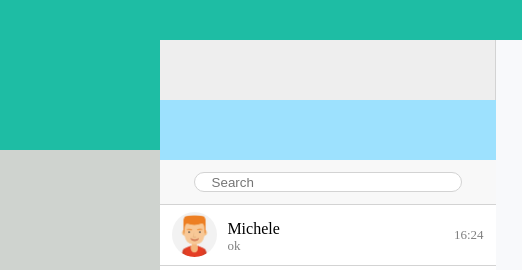
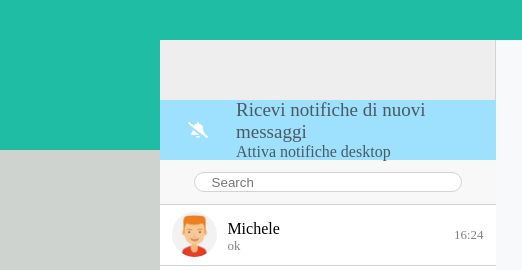
Before and after one commit to davidemvf/js-html-css-boolzap, a plain HTML site: page index.html in a window 1280 px wide. Shown: the top 270 px of the page, 0-522 px from the left. Drawn offline with nearby package versions, Linux system fonts and the light colour scheme.

Commit message:
Creata finestra di introduzione all'app.

```diff
--- a/index.html
+++ b/index.html
@@ -24,7 +24,11 @@
           </div>
 
           <div class="notification">
-
+            <i class="fas fa-bell-slash"></i>
+            <div class="notice-set">
+              <p>Ricevi notifiche di nuovi messaggi</p>
+              <a href="#">Attiva notifiche desktop </a>
+            </div>
           </div>
           <div class="search">
             <input id = "search-bar" type="text" placeholder="Search" value="">
--- a/script.js
+++ b/script.js
@@ -57,7 +57,7 @@ $(document).ready(function() {
   $(".past-chat").click(function() {
     // una volta clickato sul contatto questo diventa più scuro
     $(".past-chat").css("background", "white");
-    $(this).css("background", "#E9EBEB");
+    $(this).css("background", "lightgray");
 
 
     // salvo in una variabile il valore dell'attributo del div selezionato
--- a/style.css
+++ b/style.css
@@ -157,12 +157,32 @@ div.actions .fas{
   display: inline-block;
 }
 
-
-
 .notification {
   width: 100%;
   height: 60px;
   background: #9DE1FE;
+  display: flex;
+  justify-content: flex-start;
+  align-items: center;
+}
+
+.fa-bell-slash {
+  color: white;
+  margin: 0 28px;
+}
+
+.notice-set p {
+  color: #4b5961;
+  font-size: 19px;
+}
+
+.notice-set a {
+  color: #4b5961;
+  text-decoration: none;
+}
+
+.notice-set a:hover {
+  text-decoration: underline;
 }
 
 .search {
@@ -199,6 +219,10 @@ div.actions .fas{
   display: flex;
   justify-content: space-around;
   align-items: center;
+}
+
+.past-chat:hover {
+  background-color: #E9EBEB;
 }
 
 
```
